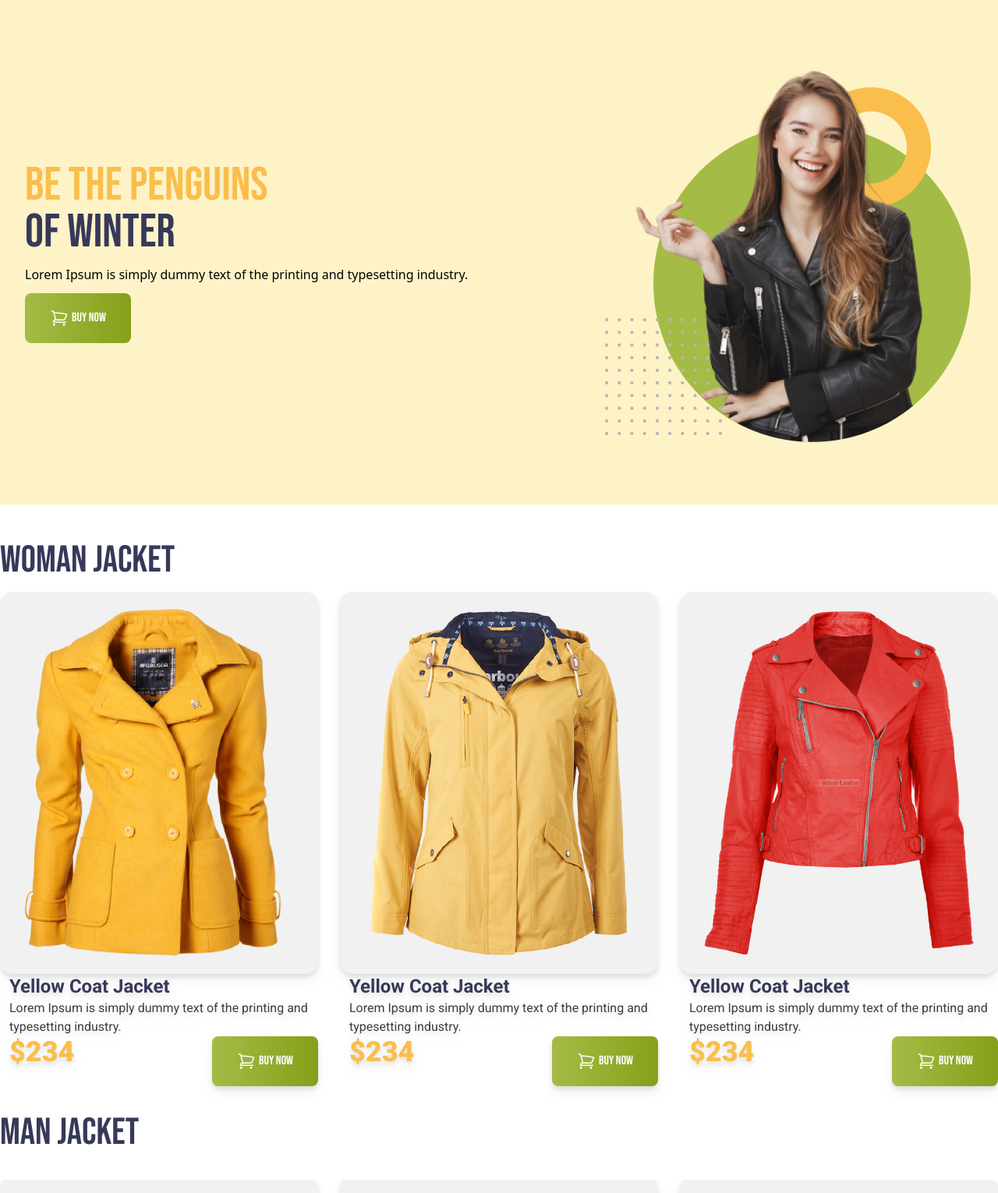
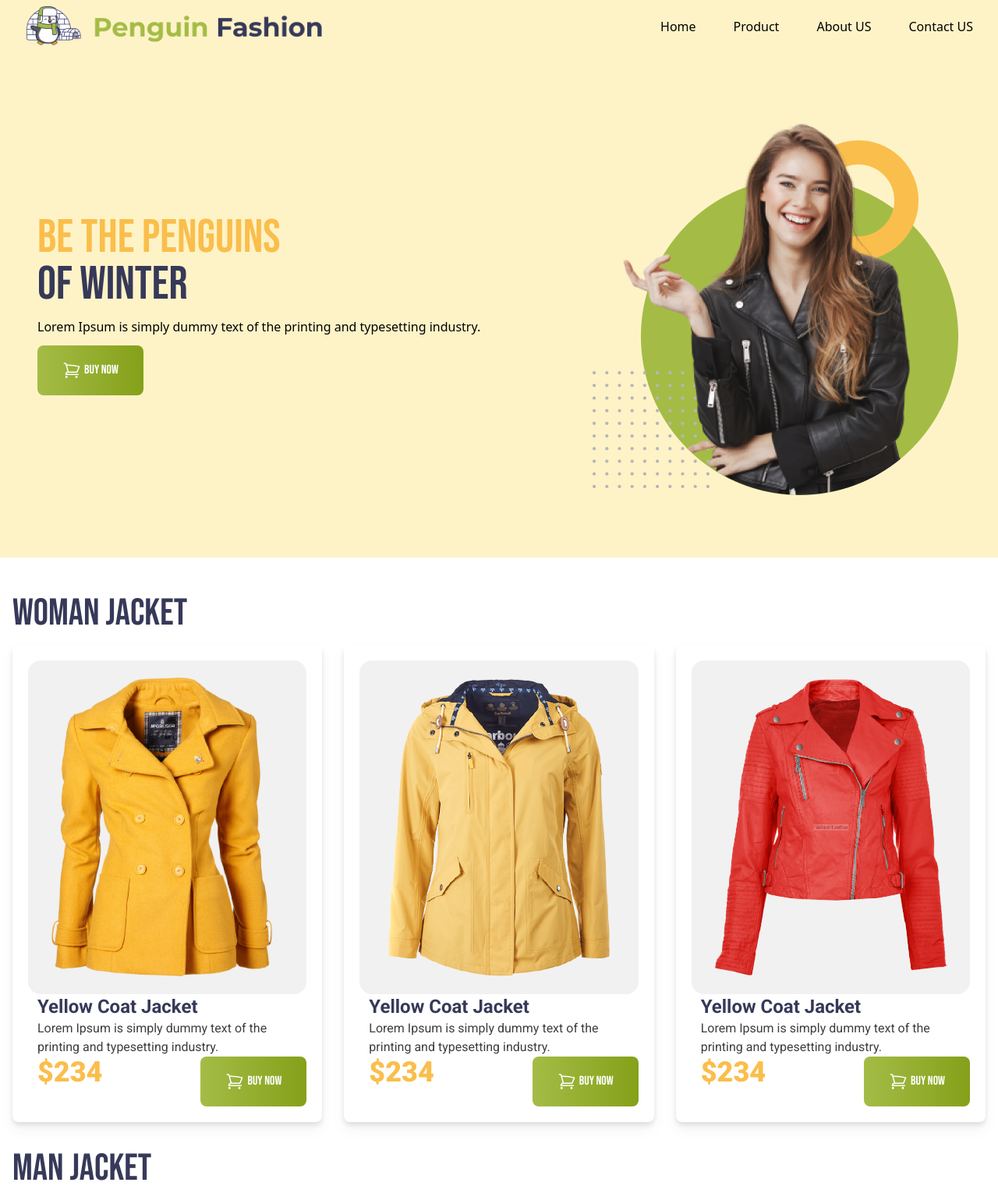
Before and after one commit to alamin-02/penguin-fashion, a plain HTML site: page index.html in a window 1280 px wide. Shown: the top 1530 px of the page at 78% size. Drawn offline with nearby package versions, Linux system fonts and the light colour scheme.

Commit message:
added some code

```diff
--- a/index.html
+++ b/index.html
@@ -29,18 +29,37 @@
         .font-roboto {
             font-family: "Roboto", sans-serif;
         }
-
     </style>
 </head>
 
 <body>
-    <header class="bg-amber-100 md:px-8">
+    <header class="bg-amber-100 md:px-8 px-4">
         <!-- nav section -->
-        <nav>
-
+        <nav class="max-w-7xl mx-auto flex items-center justify-between py-2">
+            <div>
+                <a href="">
+                    <img class="w-6/12 sm:w-96 h-auto" src="./icons/logo.png" alt="">
+                </a>
+                <!-- <h2 class="text-3xl font-bold"><span class="text-[#A4BC46]">Penguin</span> Fashion</h2> -->
+            </div>
+            <div>
+                <div class="sm:hidden">
+                    <svg xmlns="http://www.w3.org/2000/svg" height="24px" viewBox="0 -960 960 960" width="24px"
+                        fill="#00000">
+                        <path
+                            d="M279.13-621.48V-744h600.78v122.52H279.13Zm0 202.52v-122.52h600.78v122.52H279.13Zm0 201.96v-121.96h600.78V-217H279.13Zm-137.4-400.74q-25.77 0-43.71-18.67-17.93-18.67-17.93-45.21 0-26.53 17.93-45.39 17.94-18.86 43.71-18.86 26.91 0 45.26 18.69 18.36 18.69 18.36 46.32 0 25.93-18.36 44.52-18.35 18.6-45.26 18.6Zm0 202.09q-25.77 0-43.71-19.05-17.93-19.04-17.93-45.57 0-27.23 17.93-45.66 17.94-18.42 43.71-18.42 26.91 0 45.26 18.42 18.36 18.43 18.36 45.66 0 26.53-18.36 45.57-18.35 19.05-45.26 19.05Zm0 199.96q-25.77 0-43.71-18.68-17.93-18.67-17.93-45.2 0-26.54 17.93-45.4 17.94-18.86 43.71-18.86 26.91 0 45.26 18.81 18.36 18.8 18.36 45.71 0 26.42-18.36 45.02-18.35 18.6-45.26 18.6Z" />
+                    </svg>
+                </div>
+                <ul class="sm:flex gap-12 font-medium hidden sm:block">
+                    <li><a href="">Home</a></li>
+                    <li><a href="">Product</a></li>
+                    <li><a href="">About US</a></li>
+                    <li><a href="">Contact US</a></li>
+                </ul>
+            </div>
         </nav>
         <!-- banner section -->
-        <div class="flex justify-between items-center py-20 flex-col md:flex-row  max-w-7xl mx-auto">
+        <div class="flex justify-between items-center py-4 sm:py-20 flex-col md:flex-row  max-w-7xl mx-auto px-4">
             <div class="space-y-3">
                 <h2 class="text-6xl text-[#363958] uppercase font-bebas">
                     <span class="text-[#FABE4C]">Be the Penguins</span>
@@ -63,14 +82,14 @@
             </div>
         </div>
     </header>
-    <main class="max-w-7xl mx-auto mt-12">
+    <main class="max-w-7xl mx-auto mt-12 px-4">
         <!-- Woman Jacket section -->
         <section>
             <h3 class="text-5xl font-bebas mb-4 mt-9 text-[#363958]">Woman Jacket</h3>
             <!-- Jacket container  -->
             <div class="font-roboto grid sm:grid-cols-1 md:grid-cols-2 lg:grid-cols-3 gap-7">
                 <!-- Jacket 1 -->
-                <div class="space-x-3 drop-shadow-lg">
+                <div class="space-x-3 drop-shadow-lg bg-white p-5 rounded-lg">
                     <div class="bg-[#F1F1F1] p-5 rounded-2xl">
                         <img src="./images/jacket-1.png" alt="">
                     </div>
@@ -80,7 +99,7 @@
                     <div class="flex justify-between">
                         <h3 class="text-4xl font-black text-[#FABE4C]">$234</h3>
                         <button
-                            class="px-8 py-5 bg-gradient-to-r from-[#A4BC46] to-[#85A019] rounded-lg uppercase font-medium flex items-center gap-1 text-white font-bebas"><svg
+                            class="active:scale-95 px-8 py-5 bg-gradient-to-r from-[#A4BC46] to-[#85A019] rounded-lg uppercase font-medium flex items-center gap-1 text-white font-bebas"><svg
                                 xmlns="http://www.w3.org/2000/svg" fill="none" viewBox="0 0 24 24" stroke-width="1.5"
                                 stroke="currentColor" class="size-6 inline">
                                 <path stroke-linecap="round" stroke-linejoin="round"
@@ -90,7 +109,7 @@
                     </div>
                 </div>
                 <!-- Jacket 2 -->
-                <div class="space-x-3 drop-shadow-lg">
+                <div class="space-x-3 drop-shadow-lg bg-white p-5 rounded-lg">
                     <div class="bg-[#F1F1F1] p-5 rounded-2xl">
                         <img src="./images/jacket-2.png" alt="">
                     </div>
@@ -110,7 +129,7 @@
                     </div>
                 </div>
                 <!-- Jacket 3 -->
-                <div class="space-x-3 drop-shadow-lg">
+                <div class="space-x-3 drop-shadow-lg bg-white p-5 rounded-lg">
                     <div class="bg-[#F1F1F1] p-5 rounded-2xl">
                         <img src="./images/jacket-3.png" alt="">
                     </div>
@@ -135,7 +154,7 @@
             <h3 class="text-5xl font-bebas text-[#363958] my-9">Man Jacket</h3>
             <!-- Jacket 4 -->
             <div class=" grid lg:grid-cols-3 md:grid-cols-2 grid-cols-1 gap-7">
-                <div class="drop-shadow-lg">
+                <div class="drop-shadow-lg bg-white p-5 rounded-lg">
                     <div class="space-x-3 font-roboto ">
                         <div class="bg-[#F1F1F1] p-5 rounded-lg">
                             <img src="./images/jacket-4.png" alt="">
@@ -157,7 +176,7 @@
                     </div>
                 </div>
                 <!-- jacket 5 -->
-                <div class="drop-shadow-lg">
+                <div class="drop-shadow-lg bg-white p-5 rounded-lg">
                     <div class="space-x-3 font-roboto ">
                         <div class="bg-[#F1F1F1] p-5 rounded-lg">
                             <img src="./images/jacket-5.png" alt="">
@@ -179,7 +198,7 @@
                     </div>
                 </div>
                 <!-- jacket-6 -->
-                <div class="drop-shadow-lg">
+                <div class="drop-shadow-lg bg-white p-5 rounded-lg">
                     <div class="space-x-3 font-roboto ">
                         <div class="bg-[#F1F1F1] p-5 rounded-lg">
                             <img src="./images/jacket-6.png" alt="">
@@ -204,11 +223,12 @@
         </section>
         <!-- jacket section end -->
     </main>
-    <footer class="max-w-7xl mx-auto mt-12">
+    <footer class="max-w-7xl mx-auto mt-12 px-4">
         <!-- our footer section -->
         <section class="font-roboto flex items-center gap-7 justify-between flex-wrap-reverse lg:flex-nowrap">
             <div class="space-y-4 mx-auto">
-                <div class="flex sm:flex-nowrap flex-wrap items-center p-5 drop-shadow-lg bg-white sm:gap-7 rounded-2xl text-center sm:text-left">
+                <div
+                    class="flex sm:flex-nowrap flex-wrap items-center p-5 drop-shadow-lg bg-white sm:gap-7 rounded-2xl text-center sm:text-left">
                     <img class="w-20 mx-auto sm:mx-0" src="./icons/house.png" alt="">
                     <div>
                         <h2 class="text-[#363958] text-2xl font-black">Find the Perfect Fit</h2>
@@ -216,7 +236,8 @@
                             offer styles for every body.</p>
                     </div>
                 </div>
-                <div class="flex sm:flex-nowrap flex-wrap items-center p-5 drop-shadow-lg bg-white sm:gap-7 rounded-2xl text-center sm:text-left">
+                <div
+                    class="flex sm:flex-nowrap flex-wrap items-center p-5 drop-shadow-lg bg-white sm:gap-7 rounded-2xl text-center sm:text-left">
                     <img class="w-20 mx-auto sm:mx-0" src="./icons/box.png" alt="">
                     <div>
                         <h2 class="text-[#363958] text-2xl font-black">Free Exchanges</h2>
@@ -224,7 +245,8 @@
                             with peace of mind.</p>
                     </div>
                 </div>
-                <div class="flex sm:flex-nowrap flex-wrap items-center p-5 drop-shadow-lg bg-white sm:gap-7 rounded-2xl text-center sm:text-left">
+                <div
+                    class="flex sm:flex-nowrap flex-wrap items-center p-5 drop-shadow-lg bg-white sm:gap-7 rounded-2xl text-center sm:text-left">
                     <img class="w-20 mx-auto sm:mx-0" src="./icons/question.png" alt="">
                     <div>
                         <h2 class="text-[#363958] text-2xl font-black">Contact Our Seller</h2>
```
